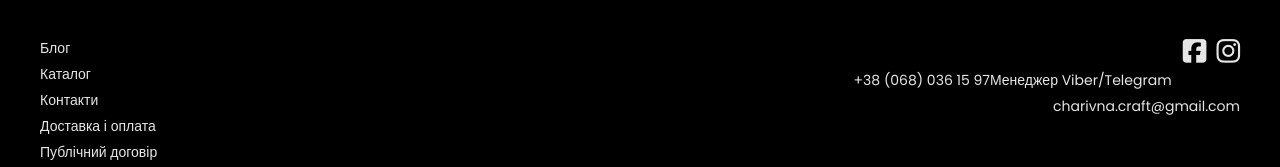
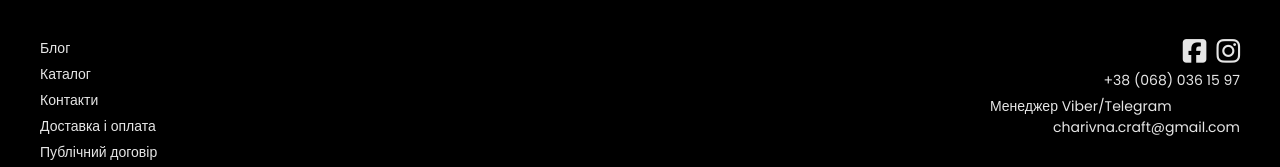
Before and after one commit to anton-sedchenko/online-store-project, a React (Vite) app in the folder client/: page / in a window 1280 px wide. Shown: the part 760-927 px from the top of the page. Built offline with nearby package versions, Linux system fonts and the light colour scheme; no server answers.

Commit message:
bug fix in footer

```diff
--- a/client/src/components/Footer.jsx
+++ b/client/src/components/Footer.jsx
@@ -58,9 +58,9 @@ const Footer = () => {
                         </div>
                         <div className="footer__contact__container">
                             <a href="tel:+380680361597">+38 (068) 036 15 97</a>
-                            <div>
-                                <p>Менеджер Viber/Telegram</p>
-                            </div>
+                        </div>
+                        <div>
+                            <p>Менеджер Viber/Telegram</p>
                         </div>
                         <div className="footer__contact__container">
                             <a href="mailto:charivna.craft@gmail.com">charivna.craft@gmail.com</a>
```
